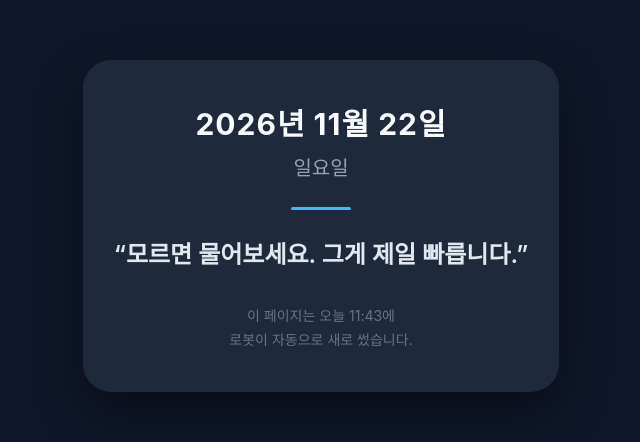
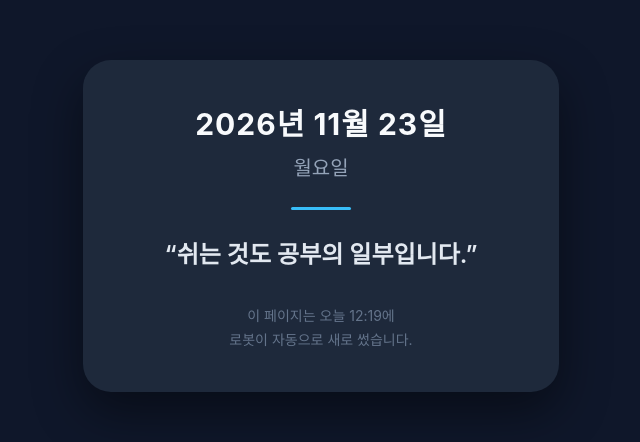
Before and after one commit to cheon-bosik/myintro2, a plain HTML site: page today.html in a window 1280 px wide. Shown: the part 174-616 px from the top of the page, without its empty margins (319-959 px from the left). Drawn offline with Linux system fonts and the light colour scheme.

Commit message:
자동 갱신: 2026-11-23 12:19

```diff
--- a/today.html
+++ b/today.html
@@ -19,11 +19,11 @@
 </head>
 <body>
 <div class="card">
-  <div class="date">2026년 11월 22일</div>
-  <div class="day">일요일</div>
+  <div class="date">2026년 11월 23일</div>
+  <div class="day">월요일</div>
   <div class="line"></div>
-  <div class="quote">&ldquo;모르면 물어보세요. 그게 제일 빠릅니다.&rdquo;</div>
-  <div class="foot">이 페이지는 오늘 11:43에<br>로봇이 자동으로 새로 썼습니다.</div>
+  <div class="quote">&ldquo;쉬는 것도 공부의 일부입니다.&rdquo;</div>
+  <div class="foot">이 페이지는 오늘 12:19에<br>로봇이 자동으로 새로 썼습니다.</div>
 </div>
 </body>
 </html>
```
